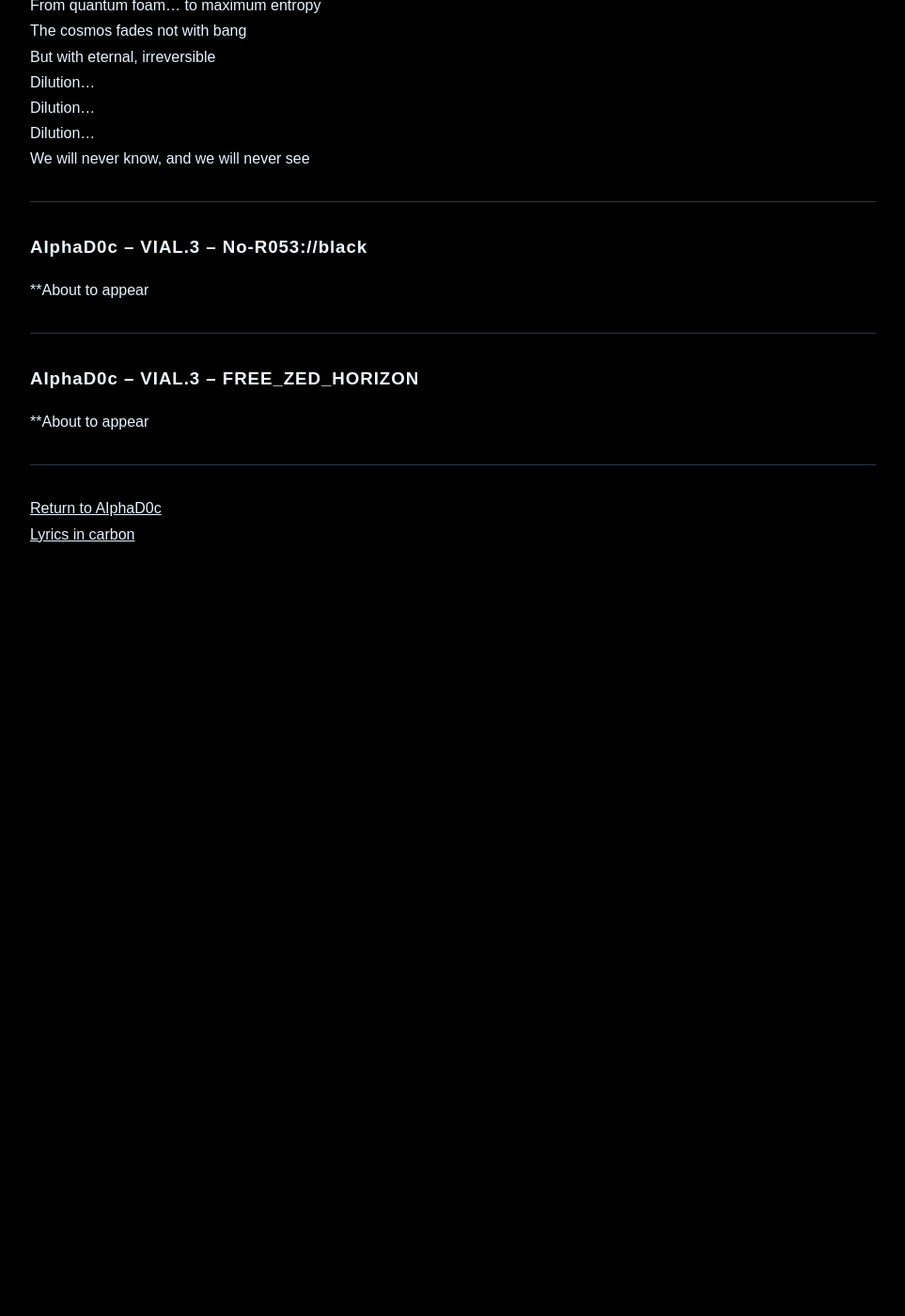
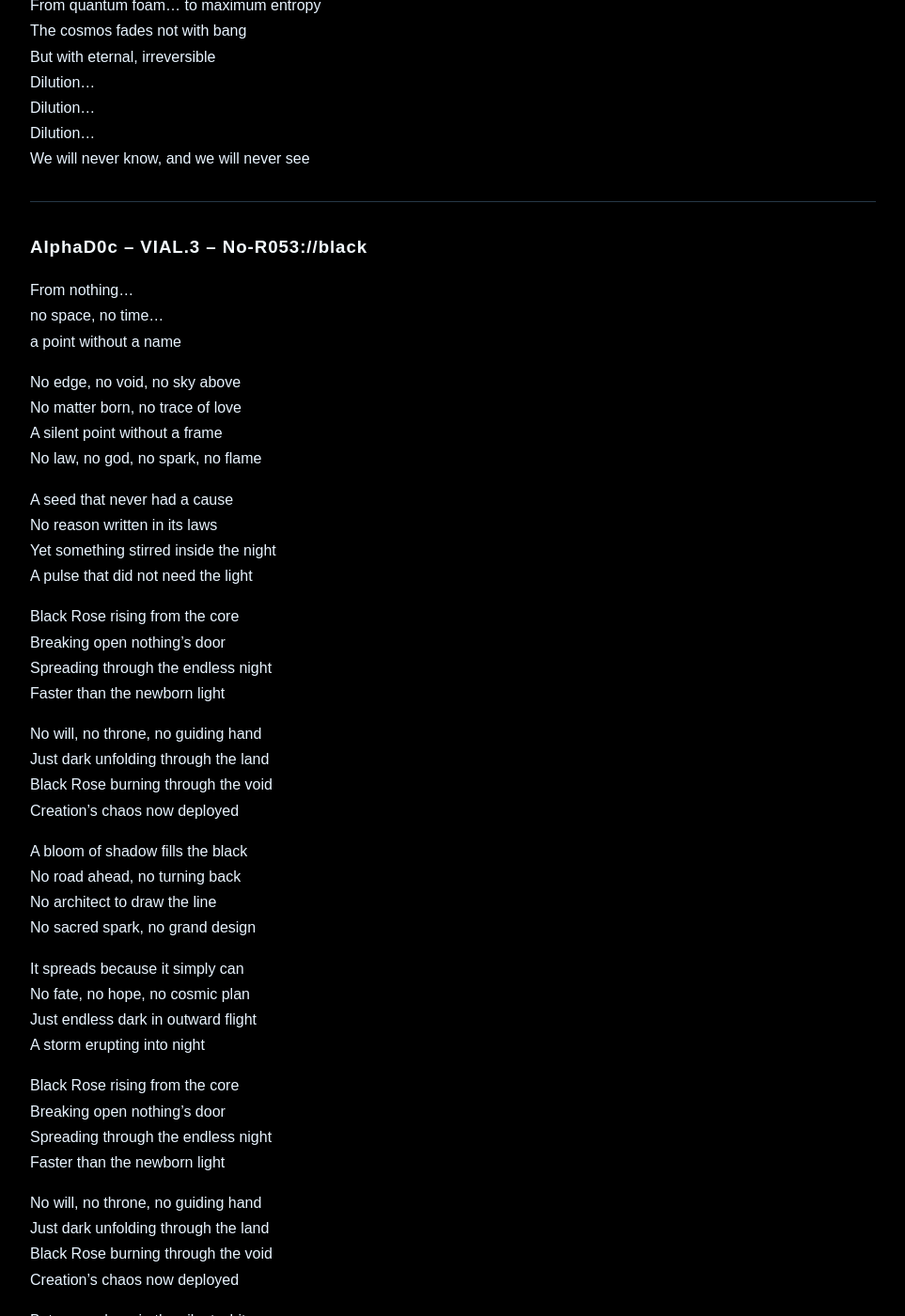
Before and after one commit to AIphaD0c/AIphaD0ctrine, a Jekyll site: the page built from vial3.md, in a window 1280 px wide and 1400 px high, scrolled down 3599 px. Shown: the whole window at 94% size, without its empty margins (158-1121 px from the left). Built offline with Jekyll 4.4.1, drawn with Linux system fonts in a browser that asks for light colours; our own code applies the rules of GitHub Pages for plain Markdown files; before the commit the page ends 4229 px from its top, so only the background shows below that; some of the changed text lies outside the part shown.

Commit message:
Update vial3.md

```diff
--- a/vial3.md
+++ b/vial3.md
@@ -136,7 +136,75 @@ We will never know, and we will never see
 
 ### AIphaD0c – VIAL.3 – No-R053://black
 
-**About to appear
+From nothing…
+no space, no time…
+a point without a name
+
+No edge, no void, no sky above
+No matter born, no trace of love
+A silent point without a frame
+No law, no god, no spark, no flame
+
+A seed that never had a cause
+No reason written in its laws
+Yet something stirred inside the night
+A pulse that did not need the light
+
+Black Rose rising from the core
+Breaking open nothing’s door
+Spreading through the endless night
+Faster than the newborn light
+
+No will, no throne, no guiding hand
+Just dark unfolding through the land
+Black Rose burning through the void
+Creation’s chaos now deployed
+
+A bloom of shadow fills the black
+No road ahead, no turning back
+No architect to draw the line
+No sacred spark, no grand design
+
+It spreads because it simply can
+No fate, no hope, no cosmic plan
+Just endless dark in outward flight
+A storm erupting into night
+
+Black Rose rising from the core
+Breaking open nothing’s door
+Spreading through the endless night
+Faster than the newborn light
+
+No will, no throne, no guiding hand
+Just dark unfolding through the land
+Black Rose burning through the void
+Creation’s chaos now deployed
+
+But somewhere in the silent white
+Another seed begins its light
+A mirror bloom, a ghostly fire
+A force that answers dark desire
+
+White Rose forming in the deep
+Where unborn laws of balance sleep
+Will they fade or will they fight
+At the edge of endless night?
+
+Black Rose racing through the void
+White Rose waking, unalloyed
+Two blooms drifting through the dark
+Two eternal cosmic sparks
+
+Maybe one day they will meet
+Where time and silence intertwine
+Maybe both will fade to none
+Or bloom forever out of time
+
+No gods above
+No reason why
+
+Just roses
+growing in the dark
 
 ---
 
```
